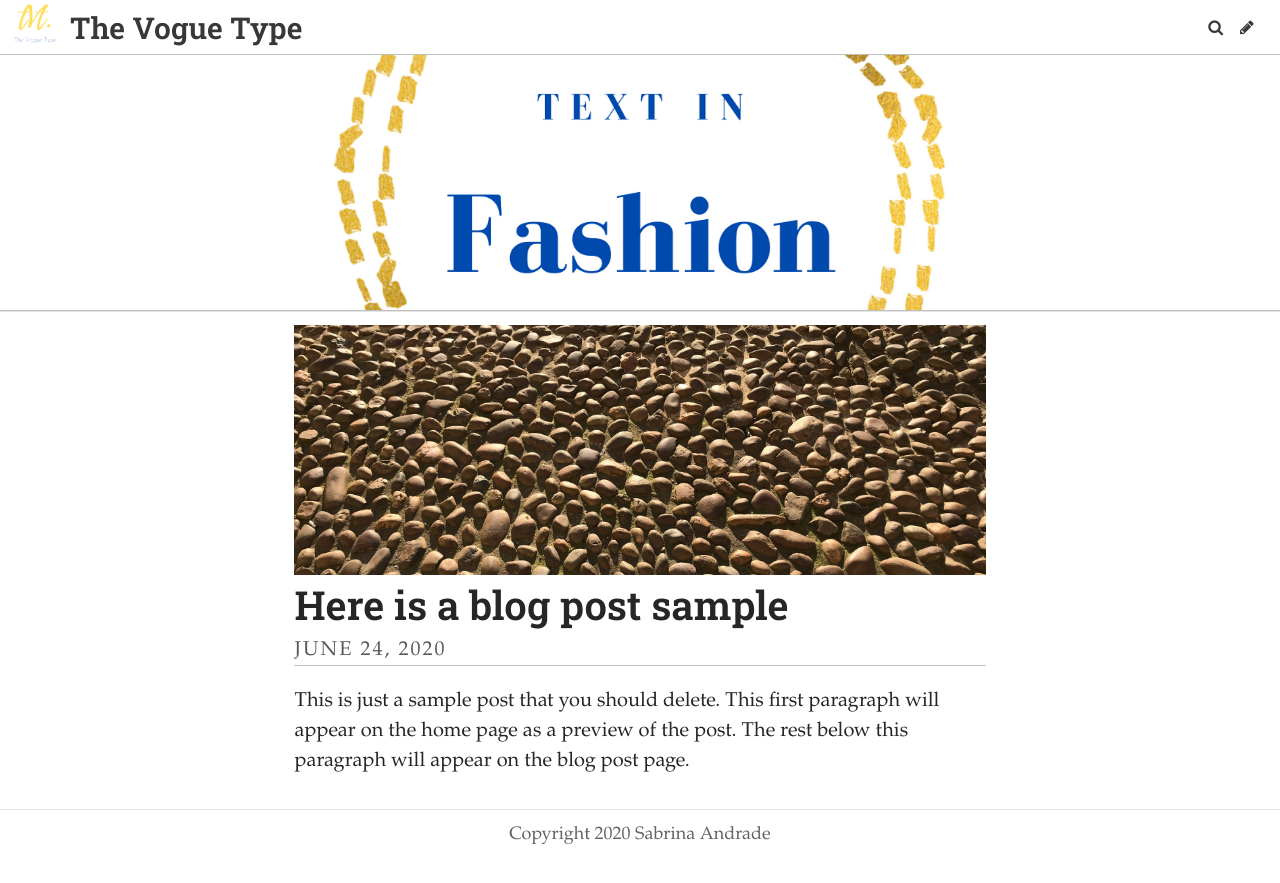
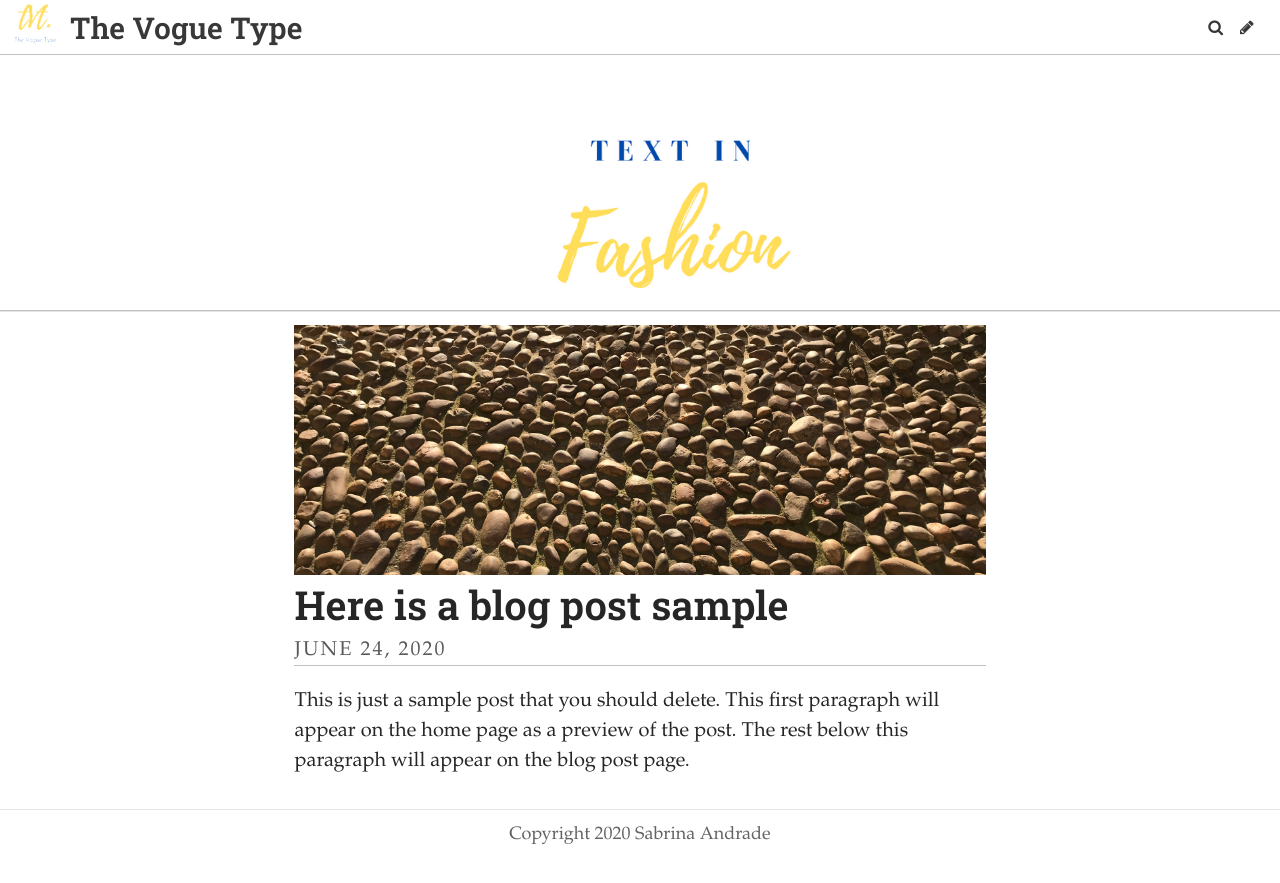
Before and after one commit to sabriinandrade/naosei, a Jekyll site: the page built from index.html, in a window 1280 px wide. Shown: the top 883 px of the page. Built offline with Jekyll 4.4.1, drawn with Linux system fonts in a browser that asks for light colours; some web fonts are replaced; the list of posts is cut into pages by our own code.

Commit message:
Update Settings “general”

```diff
--- a/_data/settings.yml
+++ b/_data/settings.yml
@@ -2,7 +2,7 @@ title: The Vogue Type
 description: ""
 header_text: ""
 footer_text: Copyright 2020 Sabrina Andrade
-header_feature_image: ../uploads/text-3-.png
+header_feature_image: ../uploads/text-4-.png
 bannerheight: 20vmax
 logo: ../uploads/tvt.png
 favicon: /uploads/favicon.ico
```
Also changed, not shown: uploads/text-4-.png (added).
